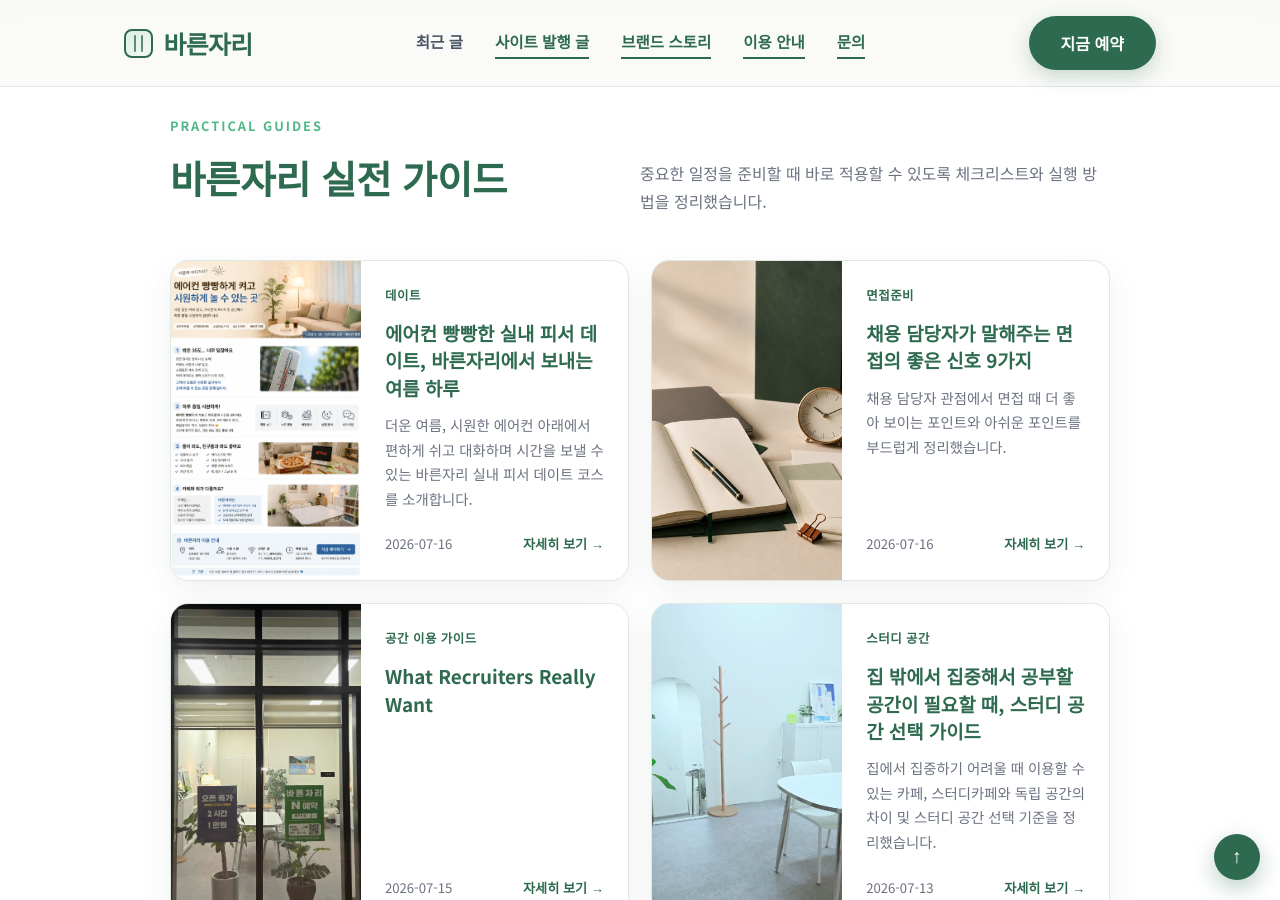
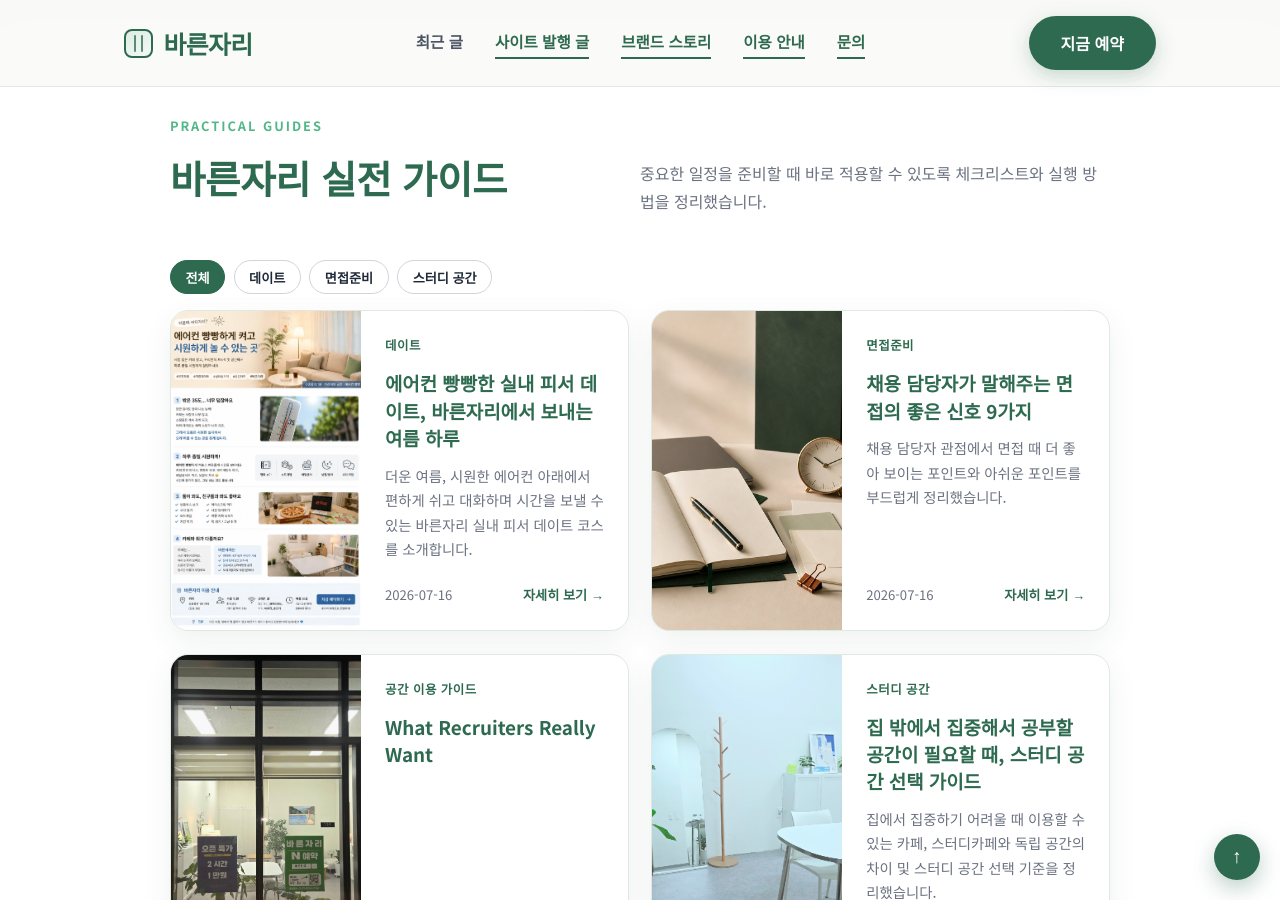
Before and after one commit to bareunspace/blog, a Jekyll site: the page built from blog.html, in a window 1280 px wide and 900 px high, scrolled down 2242 px. Built offline with Jekyll 4.4.1, drawn with Linux system fonts in a browser that asks for light colours.

Commit message:
Add category filters to practical guides section

```diff
--- a/blog.html
+++ b/blog.html
@@ -98,9 +98,18 @@ script_version: 20260711-4
         <p>중요한 일정을 준비할 때 바로 적용할 수 있도록 체크리스트와 실행 방법을 정리했습니다.</p>
       </div>
       {% if onsite_posts.size > 0 %}
+        {% assign onsite_categories = onsite_posts | map: "category" | uniq %}
+        <div class="blog-guide-filters" id="blogGuideFilters" aria-label="실전 가이드 카테고리 필터">
+          <button type="button" class="blog-guide-filter is-active" data-category="all" aria-pressed="true">전체</button>
+          {% for category in onsite_categories %}
+            {% if category and category != "" %}
+              <button type="button" class="blog-guide-filter" data-category="{{ category }}" aria-pressed="false">{{ category }}</button>
+            {% endif %}
+          {% endfor %}
+        </div>
         <div class="blog-guide-grid" aria-label="바른자리 실전 가이드 목록">
           {% for post in onsite_posts limit: 12 %}
-            <article class="blog-guide-card">
+            <article class="blog-guide-card" data-category="{{ post.category | default: '공간 이용 가이드' }}">
               <a class="blog-guide-image" href="{{ post.url | relative_url }}" tabindex="-1" aria-hidden="true">
                 <img src="{{ post.og_image | default: '/images/main.jpeg' }}" alt="" loading="lazy" />
               </a>
--- a/scripts/main.js
+++ b/scripts/main.js
@@ -46,6 +46,7 @@
     const mobileStickyCta = document.getElementById('mobileStickyCta');
     const promoCountdown = document.getElementById('promoCountdown');
     const promoInlineCountdown = document.getElementById('promoInlineCountdown');
+    const blogGuideFilters = document.getElementById('blogGuideFilters');
     const blogGuideGrid = document.querySelector('#blog-onsite .blog-guide-grid');
     const blogGuideLoadMore = document.getElementById('blogGuideLoadMore');
     const FEATURE_PANEL_ANIM_MS = 150;
@@ -330,24 +331,66 @@
         return;
       }
 
+      const filterButtons = blogGuideFilters
+        ? Array.from(blogGuideFilters.querySelectorAll('.blog-guide-filter'))
+        : [];
+
+      let activeCategory = 'all';
       let visibleCount = Math.min(BLOG_GUIDE_INITIAL_VISIBLE, guideItems.length);
 
       const renderGuideItems = () => {
-        guideItems.forEach((item, index) => {
+        const filteredItems = guideItems.filter((item) => {
+          if (activeCategory === 'all') {
+            return true;
+          }
+          return item.dataset.category === activeCategory;
+        });
+
+        guideItems.forEach((item) => {
+          const inFilter = filteredItems.includes(item);
+          item.classList.toggle('is-hidden', !inFilter);
+        });
+
+        filteredItems.forEach((item, index) => {
           item.classList.toggle('is-hidden', index >= visibleCount);
         });
 
-        const isDone = visibleCount >= guideItems.length;
+        const isDone = visibleCount >= filteredItems.length;
         blogGuideLoadMore.hidden = isDone;
         blogGuideLoadMore.disabled = isDone;
       };
 
+      const setActiveFilter = (nextCategory) => {
+        activeCategory = nextCategory;
+        const filteredCount = guideItems.filter((item) => {
+          return activeCategory === 'all' || item.dataset.category === activeCategory;
+        }).length;
+        visibleCount = Math.min(BLOG_GUIDE_INITIAL_VISIBLE, filteredCount);
+
+        filterButtons.forEach((button) => {
+          const isActive = button.dataset.category === activeCategory;
+          button.classList.toggle('is-active', isActive);
+          button.setAttribute('aria-pressed', String(isActive));
+        });
+
+        renderGuideItems();
+      };
+
+      filterButtons.forEach((button) => {
+        button.addEventListener('click', () => {
+          setActiveFilter(button.dataset.category || 'all');
+        });
+      });
+
       blogGuideLoadMore.addEventListener('click', () => {
-        visibleCount = Math.min(guideItems.length, visibleCount + BLOG_GUIDE_LOAD_STEP);
+        const filteredCount = guideItems.filter((item) => {
+          return activeCategory === 'all' || item.dataset.category === activeCategory;
+        }).length;
+        visibleCount = Math.min(filteredCount, visibleCount + BLOG_GUIDE_LOAD_STEP);
         renderGuideItems();
       });
 
-      renderGuideItems();
+      setActiveFilter(activeCategory);
     };
 
     const closeMobileMenu = () => {
--- a/styles/main.css
+++ b/styles/main.css
@@ -652,6 +652,32 @@ section { padding: 5rem 1.5rem; }
 }
 .blog-guides-section {
   background: #fff !important;
+}
+.blog-guide-filters {
+  margin-bottom: 1rem;
+  display: flex;
+  flex-wrap: wrap;
+  gap: .55rem;
+}
+.blog-guide-filter {
+  border: 1px solid #d1d5db;
+  border-radius: 999px;
+  background: #fff;
+  color: #1f2937;
+  padding: .42rem .9rem;
+  font-size: .82rem;
+  font-weight: 700;
+  cursor: pointer;
+  transition: background var(--transition), color var(--transition), border-color var(--transition), transform var(--transition);
+}
+.blog-guide-filter:hover {
+  background: #f3f6f4;
+  transform: translateY(-1px);
+}
+.blog-guide-filter.is-active {
+  background: var(--primary);
+  color: #fff;
+  border-color: var(--primary);
 }
 .blog-guide-grid {
   display: grid;
```
